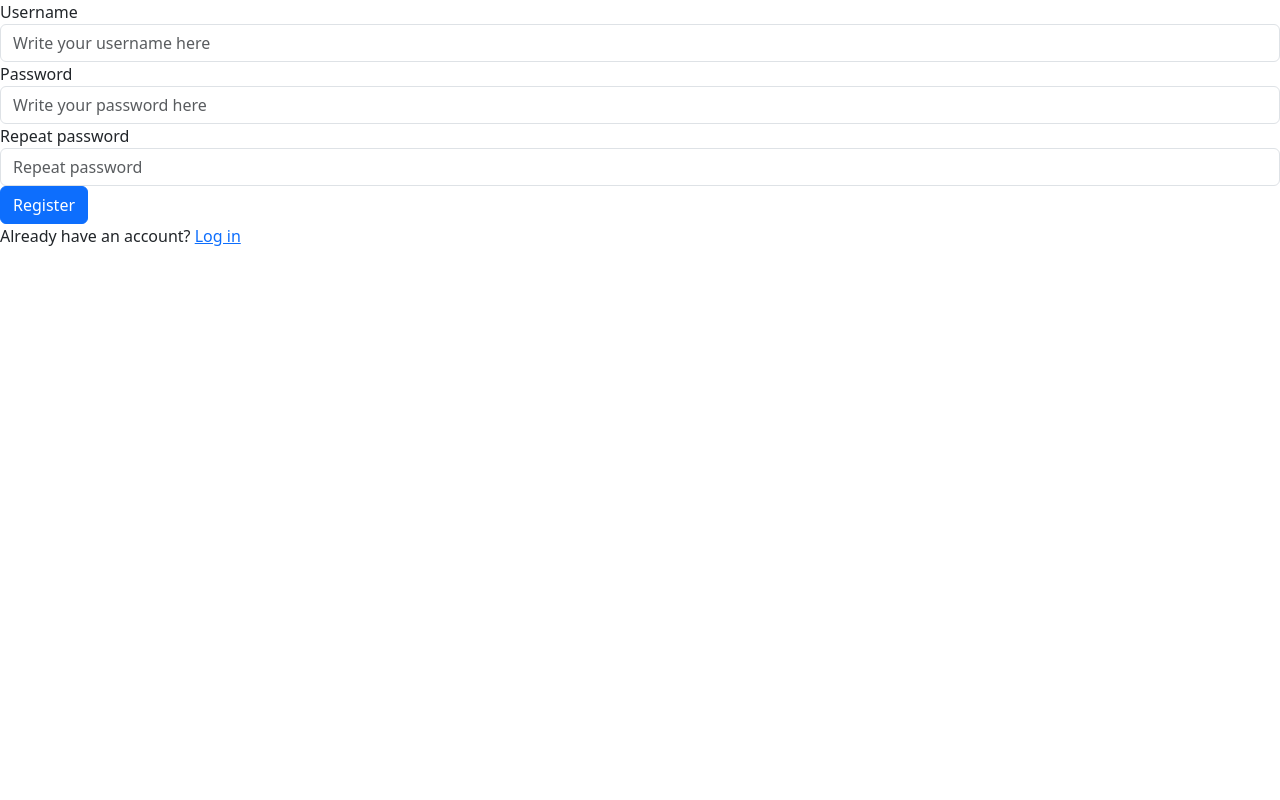
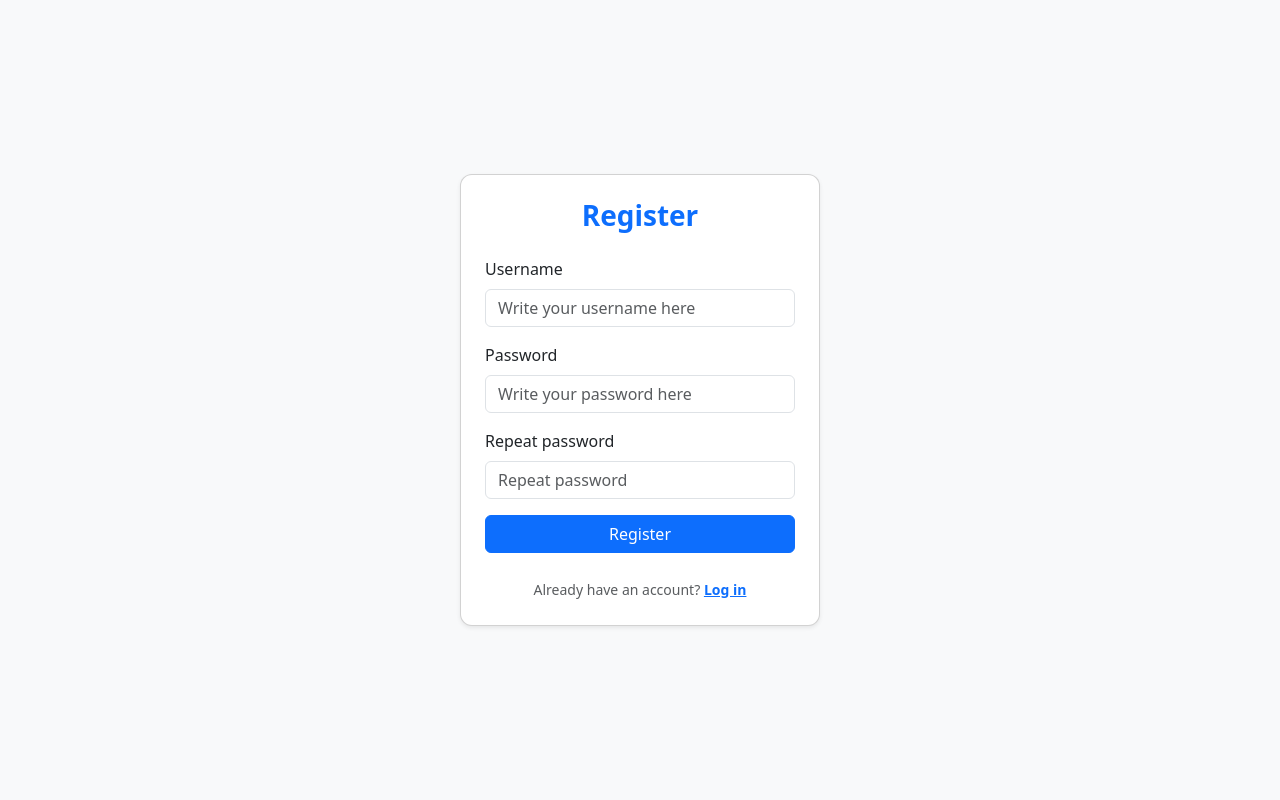
Before and after one commit to jonasolivernicolaysen/todo_API, a Flask app: page /register in a window 1280 px wide. Run offline with Flask 3, Linux system fonts and the light colour scheme.

Commit message:
added bootstrap styling to all html files

```diff
--- a/main.py
+++ b/main.py
@@ -7,8 +7,25 @@ from app_setup import app
 
 # routes
 @app.route("/", methods=["GET", "POST"])
-def authenticate():
-    return render_template("authenticate.html")
+def login():
+    if request.method == "GET":
+        return render_template("login.html")
+
+    username = request.form.get("username")
+    password = request.form.get("password")
+
+    session["username"] = username
+
+    # check if user is in the db, if not give an error
+    user = User.query.filter_by(username=username, password=password).first()
+    if not user:
+        return render_template("login.html", error="User not found")
+
+    access_token = create_access_token(identity=str(user.id))
+    resp = make_response(redirect(url_for("home")))
+    set_access_cookies(resp, access_token) # places jwt cookie in users browser
+    return resp
+
 
 
 @app.route("/home", methods=["GET", "POST"])
@@ -47,27 +64,6 @@ def register():
     return redirect(url_for("login"))
 
 
-@app.route("/login", methods=["GET", "POST"])
-def login():
-    if request.method == "GET":
-        return render_template("login.html")
-
-    username = request.form.get("username")
-    password = request.form.get("password")
-
-    session["username"] = username
-
-    # check if user is in the db, if not give an error
-    user = User.query.filter_by(username=username, password=password).first()
-    if not user:
-        return render_template("login.html", error="User not found")
-
-    access_token = create_access_token(identity=str(user.id))
-    resp = make_response(redirect(url_for("home")))
-    set_access_cookies(resp, access_token) # places jwt cookie in users browser
-    return resp
-
-
 @app.route("/logout", methods=["GET", "POST"])
 def logout():
     resp = make_response(redirect(url_for("login")))
--- a/templates/register.html
+++ b/templates/register.html
@@ -8,31 +8,44 @@
 <div class="alert alert-danger text-center mb-3" role="alert" id="error">{{ error }}</div>
 {%endif%}
 
-<div id="register_form" name="register_form">
-    <form action="/register" method="post">
-        <div class="form-group">
-            <label for="username">Username</label>
-            <input type="text" class="form-control" id="username" name="username" placeholder="Write your username here">
-        </div>
-        <div class="form-group">
-            <label for="password">Password</label>
-            <input type="password" class="form-control" id="password" name="password" placeholder="Write your password here">
-        </div>
-        <div class="form-group">
-            <label for="password_check">Repeat password</label>
-            <input type="password" class="form-control" id="password_check" name="password_check" placeholder="Repeat password">
-        </div>
+<div class="d-flex justify-content-center align-items-center vh-100 bg-light">
+  <div class="card shadow-sm p-4" style="width: 360px; border-radius: 12px;">
+    <h3 class="text-center mb-4 text-primary fw-semibold">Register</h3>
+
+    <form action="/register" method="post" id="register_form" name="register_form">
+      <div class="mb-3">
+        <label for="username" class="form-label">Username</label>
+        <input type="text" class="form-control" id="username" name="username" placeholder="Write your username here" required>
+      </div>
+
+      <div class="mb-3">
+        <label for="password" class="form-label">Password</label>
+        <input type="password" class="form-control" id="password" name="password" placeholder="Write your password here" required>
+      </div>
+
+      <div class="mb-3">
+        <label for="password_check" class="form-label">Repeat password</label>
+        <input type="password" class="form-control" id="password_check" name="password_check" placeholder="Repeat password" required>
+      </div>
+
+      <div class="d-grid mb-3">
         <button type="submit" class="btn btn-primary">Register</button>
+      </div>
     </form>
 
-    <div class="register_login">
-        <span class="text">Already have an account? <a id="register_login_link" class="text signup-link">Log in</a></span>
+    <div class="text-center mt-2">
+      <small class="text-muted">
+        Already have an account?
+        <a id="register_login_link" class="signup-link text-primary fw-semibold" href="#">Log in</a>
+      </small>
     </div>
+  </div>
 </div>
+
 
 <script>
     document.getElementById("register_login_link").onclick = function() {
-    location.href = "http://127.0.0.1:5000/login"
+    location.href = "http://127.0.0.1:5000/"
 };
 </script>
 {%endblock%}
```
Also changed, not shown: templates/create_todo.html (+25 -14 lines), templates/home.html (+20 -10 lines), templates/login.html (+24 -12 lines), instance/todo.db.
